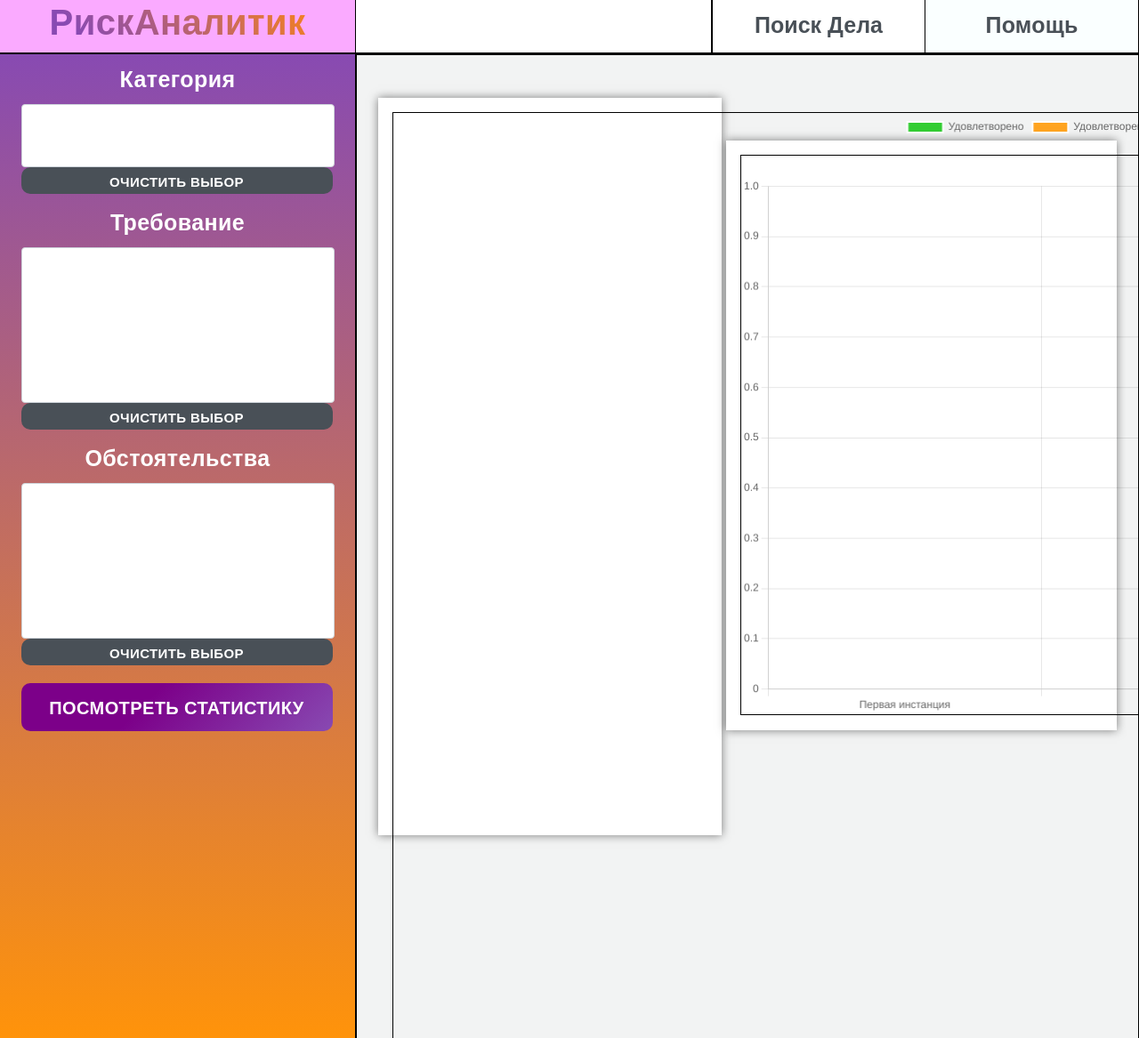
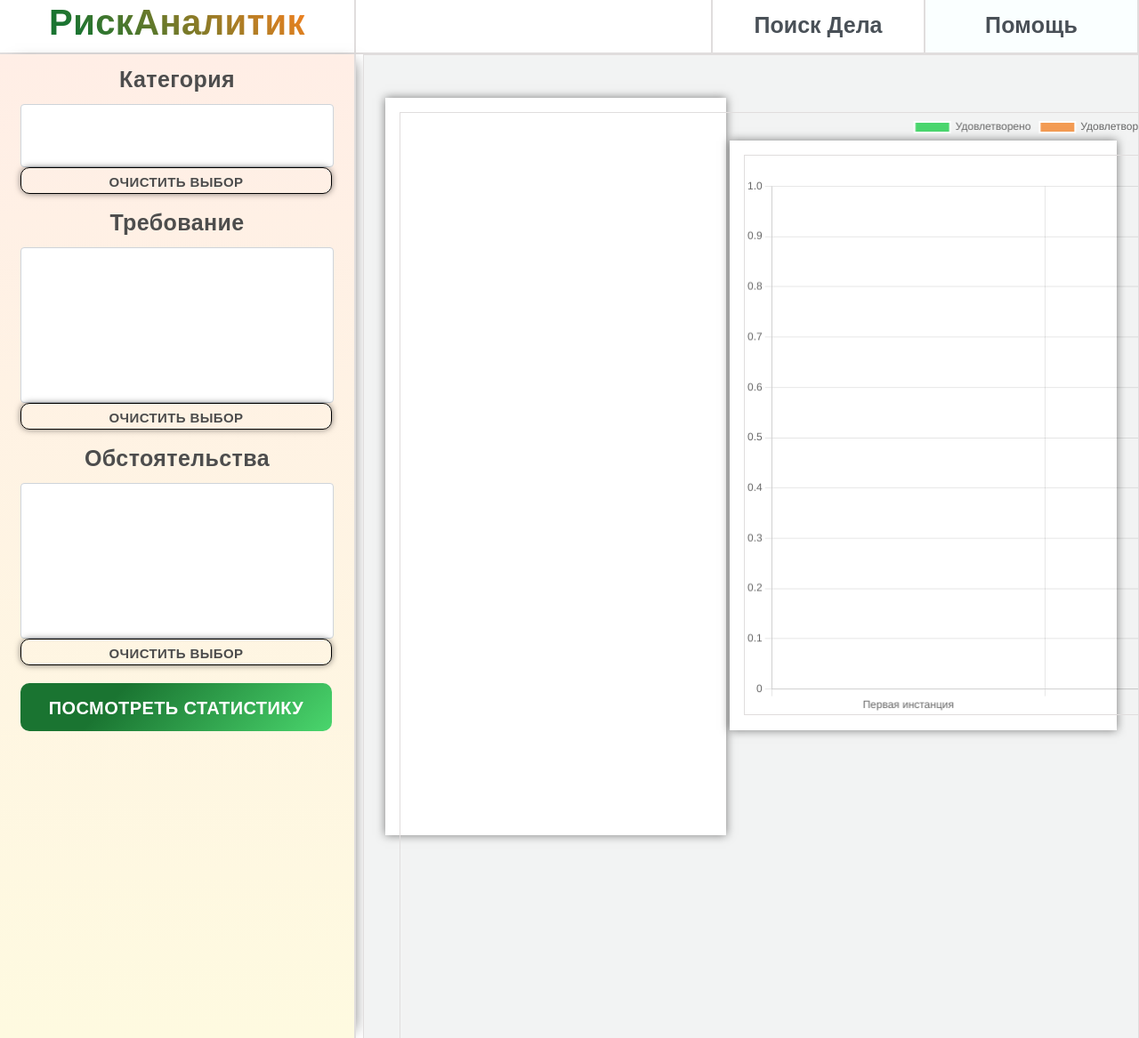
Before and after one commit to Frit027/risk-analyst, a Flask app: page /statistics in a window 1280 px wide. Shown: the whole page at 89% size. Run offline with Flask 2, Linux system fonts and the light colour scheme; data that the repository does not hold is empty; some libraries are stand-ins or nearby versions.

Commit message:
initial commit

```diff
--- a/app/static/css/style.css
+++ b/app/static/css/style.css
@@ -21,7 +21,7 @@ html {
     margin-right: 1rem;
     margin-top: 1rem;
     margin-bottom: 1rem;
-    border: 1px solid #000000;
+    border: 1px solid #E0DDDD;
 }
 
 #containerBar {
@@ -44,7 +44,7 @@ html {
     margin-right: 1rem;
     margin-top: 1rem;
     margin-bottom: 1rem;
-    border: 1px solid #000000;
+    border: 1px solid #E0DDDD;
 }
 
 #select-block {
@@ -67,21 +69,25 @@ body {
     position: absolute;
 }
 
+
+
+
 #headerName {
     width: 25rem;
     height: 3.8rem; /* Высота слоя */
-    background: #FAAAFF;
-    border-right: 1px solid #000000;
-    border-bottom: 2px solid #000000;
+    background: #FFFFFF;
+    border-right: 2px solid #E0DDDD;
+    border-bottom: 2px solid #E0DDDD;
+
 
 }
 
 #headerName h1 {
     font-family: "Codec cold",sans-serif;
     font-weight: bold;
-    font-size: 2.5rem;
+    font-size: 2,5rem;
     text-align: center;
-    background: linear-gradient(45deg, #884AB2 12%, #f5811f);
+    background: linear-gradient(45deg, #1a7431 12%, #f5811f);
     -webkit-background-clip: text;
     -webkit-text-fill-color: transparent;
     display: table;
@@ -95,8 +101,8 @@ body {
 
 #topsidebar {
     background: #FFFFFF;
-    border-right: 1px solid #000000;
-    border-bottom: 2px solid #000000;
+    border-right: 1px solid #E0DDDD;
+    border-bottom: 2px solid #E0DDDD;
     top: 0; /* Расстояние от верхнего края */
     right: 30rem;
     left: 25rem;
@@ -109,9 +115,9 @@ body {
 
 #topFindSidebar {
     background: #FFFFFF;
-    border-right: 1px solid #000000;
-    border-left: 1px solid #000000;
-    border-bottom: 2px solid #000000;
+    border-right: 2px solid #E0DDDD;
+    border-left: 1px solid #E0DDDD;
+    border-bottom: 2px solid #E0DDDD;
     top: 0px; /* Расстояние от верхнего края */
     right: 15rem;
     height: 3.8rem; /* Высота слоя */
@@ -143,8 +149,8 @@ img {
     display: flex;
     justify-content: center;
     background: #FAFFFF;
-    border-right: 1px solid #000000;
-    border-bottom: 2px solid #000000;
+    border-right: 2px solid #E0DDDD;
+    border-bottom: 2px solid #E0DDDD;
     top: 0; /* Расстояние от верхнего края */
     right: 0;
     height: 3.8rem; /* Высота слоя */
@@ -223,10 +226,11 @@ img {
     display: flex;
     justify-content: center;
     width: 25rem;
-    background: linear-gradient(#884AB2, #FF930A);
-    border-right: 1px solid #000000;
+    background: linear-gradient(#FFEEE6, #fefae0);
+    border-right: 2px solid #E0DDDD;
     top: 3.8rem; /* Расстояние от верхнего края */
     bottom: 0; /* Расстояние снизу  */
+    box-shadow: 8px 0px 15px -9px rgba(0,0,0,0.5);
 }
 
 
@@ -276,12 +281,12 @@ img {
 #content {
     padding: 0.625rem;
     background: #F2F3F3;
-    border-right: 1px solid #000000;
-    border-left: 1px solid #000000;
-    border-top: 1px solid #000000;
+    border-right: 1px solid #E0DDDD;
+    border-left: 1px solid #E0DDDD;
+    border-top: 1px solid #E0DDDD;
 
     top: 3.8rem; /* Расстояние от верхнего края */
-    left: 25rem; /* Расстояние от левого края */
+    left: 25.5rem; /* Расстояние от левого края */
     bottom: 0;
     right: 0;
 }
@@ -326,7 +331,7 @@ select, #sidebar, #rightsidebar, #leftcontent, #content, #docContent  {
     justify-content: center;
     letter-spacing: 0.025rem;
     line-height: 1;
-    color: #fff;
+    color: #4D4D4D;
     text-align: center;
 
 
@@ -408,12 +413,14 @@ textarea {
 
 .button-75Cancel {
     width: 350px;
+    box-shadow: 0 0 7px rgba(0,0,0,0.5);
     align-items: center;
-    background-image: linear-gradient(135deg, #495057 40%, #495057);
-    border: 0;
+    background-color: Transparent;
+    background-repeat:no-repeat;
+    border: 1px solid #000000;
     border-radius: 10px;
     box-sizing: border-box;
-    color: #fff;
+    color: #4D4D4D;
     cursor: pointer;
     display: flex;
     flex-direction: column;
@@ -468,7 +475,7 @@ textarea {
 .button-75Spec {
     width: 350px;
     align-items: center;
-    background-image: linear-gradient(135deg, #7C0089 40%, #884AB2);
+    background-image: linear-gradient(135deg, #1a7431 30%, #4ad66d);
     border: 0;
     border-radius: 10px;
     box-sizing: border-box;
--- a/app/static/js/charting.js
+++ b/app/static/js/charting.js
@@ -32,7 +32,6 @@ $( "#show_statistics_button" ).click(function() {
     let cond_ids = $('#select-cond').val();
 
     $.post( "/data", { cat_ids: cat_ids, req_ids: req_ids, cond_ids: cond_ids }, function(data) {
-        console.log(data);
         show_pie_diagram(data.percents_by_sol);
         show_bar_diagram(data.count_by_inst);
     }, "json");
@@ -53,9 +52,9 @@ function show_pie_diagram(data) {
                     data.denied_percent
                 ],
                 backgroundColor: [
-                    "#32CD32",
-                    "#FFA420",
-                    "#F80000"
+                    "#4ad66d",
+                    "#F39B53",
+                    "#F0736A"
                 ]
             }]
     };
@@ -79,10 +78,10 @@ function show_bar_diagram(data) {
                     data.count_4
                 ],
                 backgroundColor: [
-                    "#78DBE2",
-                    "#9966CC",
-                    "#4E5754",
-                    "#A8E4A0"
+                    "#bde0fe",
+                    "#ccd5ae",
+                    "#fae588",
+                    "#ffafcc"
                 ]
             }]
     };
--- a/app/static/js/fill_docs_diagram.js
+++ b/app/static/js/fill_docs_diagram.js
@@ -37,9 +37,9 @@ function show_diagram(data) {
                     data.denied_percent
                 ],
                 backgroundColor: [
-                    "#32CD32",
-                    "#FFA420",
-                    "#F80000"
+                    "#4ad66d",
+                    "#F39B53",
+                    "#F0736A"
                 ]
             }]
     };
--- a/app/templates/base.html
+++ b/app/templates/base.html
@@ -7,6 +7,7 @@
         <meta http-equiv="X-UA-Compatible" content="ie=edge">
         <title>{% block title %}{% endblock %}</title>
         {% block javascript %}{% endblock %}
+        <script src="https://ajax.googleapis.com/ajax/libs/jquery/3.6.0/jquery.min.js"></script>
         <link rel="stylesheet" href="https://cdn.jsdelivr.net/npm/bootstrap@5.1.1/dist/css/bootstrap.min.css">
         <link rel="stylesheet" href="{{ url_for('static', filename='css/style.css') }}">
     </head>
--- a/app/templates/diagrams.html
+++ b/app/templates/diagrams.html
@@ -2,7 +2,6 @@
 
 {% block title %}Документы{% endblock %}
 {% block javascript %}
-    <script src="https://ajax.googleapis.com/ajax/libs/jquery/3.6.0/jquery.min.js"></script>
     <script src="https://cdn.jsdelivr.net/npm/chart.js@3.5.1/dist/chart.min.js"></script>
     <script type="text/javascript">
         let percents = {{ percents|tojson }};
--- a/app/templates/main.html
+++ b/app/templates/main.html
@@ -2,7 +2,6 @@
 
 {% block title %}Документы{% endblock %}
 {% block javascript %}
-    <script src="https://ajax.googleapis.com/ajax/libs/jquery/3.6.0/jquery.min.js"></script>
     <script src="https://cdn.jsdelivr.net/npm/chart.js@3.5.1/dist/chart.min.js"></script>
     <script type="text/javascript">
         let docs = {{ docs|tojson }};
--- a/app/views.py
+++ b/app/views.py
@@ -7,18 +7,18 @@ from flask import render_template, request, session
 import jsonpickle
 import sys
 
-# from app.utils.database_filler import DatabaseFiller
-# DatabaseFiller.fill_solution(db)
-# DatabaseFiller.fill_category(db)
-# DatabaseFiller.fill_requirements(db)
-# DatabaseFiller.fill_conditions(db)
-# DatabaseFiller.fill(db)
-
-# db.session.commit()
-
 
 @app.route('/')
 def index():
+    # from app.utils.database_filler import DatabaseFiller
+    # DatabaseFiller.fill_solution(db)
+    # DatabaseFiller.fill_category(db)
+    # DatabaseFiller.fill_requirements(db)
+    # DatabaseFiller.fill_conditions(db)
+    # DatabaseFiller.fill(db)
+    #
+    # db.session.commit()
+
     cat_ids = session.get('cat_ids', [])
     req_ids = session.get('req_ids', [])
     cond_ids = session.get('cond_ids', [])
@@ -61,13 +61,6 @@ def document_page(doc_id):
     deal = Deal.query.get(deal_id)
     doc = Document.query.get(doc_id)
 
-    session['cur_req'] = doc.requirements[0].id
-    session['cur_cond'] = doc.conditions[0].id
-    session['cur_cat'] = deal.categories[0].id
-    # print(f'requirements = {cur_req}', file=sys.stdout)
-    # print(f'conditions = {cur_cond}', file=sys.stdout)
-    # print(f'categories = {cur_cat}', file=sys.stdout)
-
     return render_template('detail_document.html',
                            documents=deal.documents,
                            cur_doc=doc,
@@ -84,6 +77,15 @@ def statistics_page():
     req_ids = session.get('req_ids', [])
     cond_ids = session.get('cond_ids', [])
     sol_ids = session.get('sol_ids', [])
+
+    cur_cat = request.args.get('cur_cat', [])
+    cur_req = request.args.get('cur_req', [])
+    cur_cond = request.args.get('cur_cond', [])
+    if cur_cat and cur_req and cur_cond:
+        cat_ids = [cur_cat]
+        req_ids = [cur_req]
+        cond_ids = [cur_cond]
+        sol_ids = []
 
     return render_template('diagrams.html',
                            categories=get_categories(),
```
Also changed, not shown: other parts of app/static/css/style.css (+78 -17 lines), app/templates/detail_document.html (+9 -2 lines), app/utils/database_filler.py (+3 -15 lines), app/utils/entities_intersection.py (+4 -4 lines), app/utils/statistics_calculator.py (+5 -14 lines).
